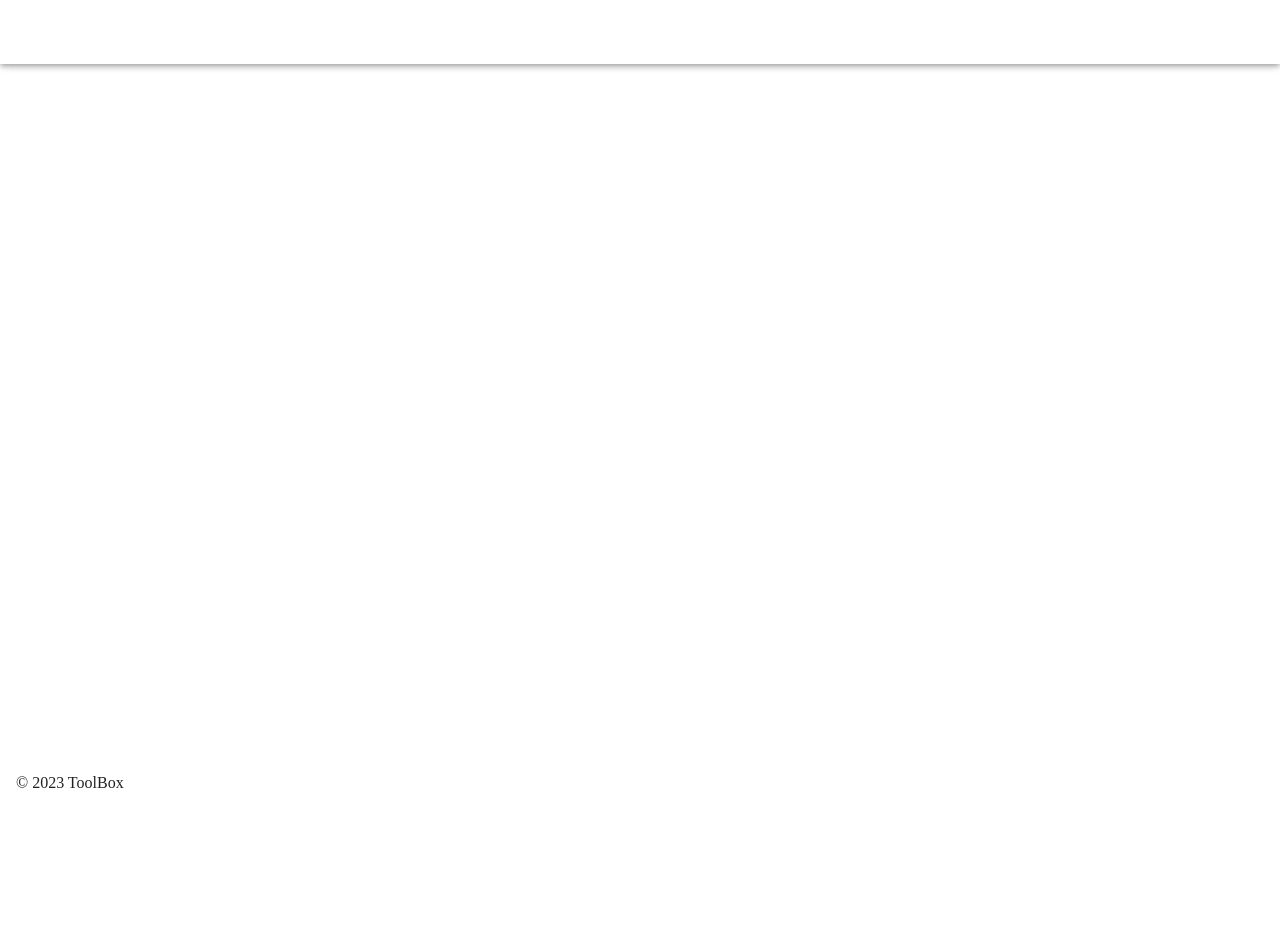
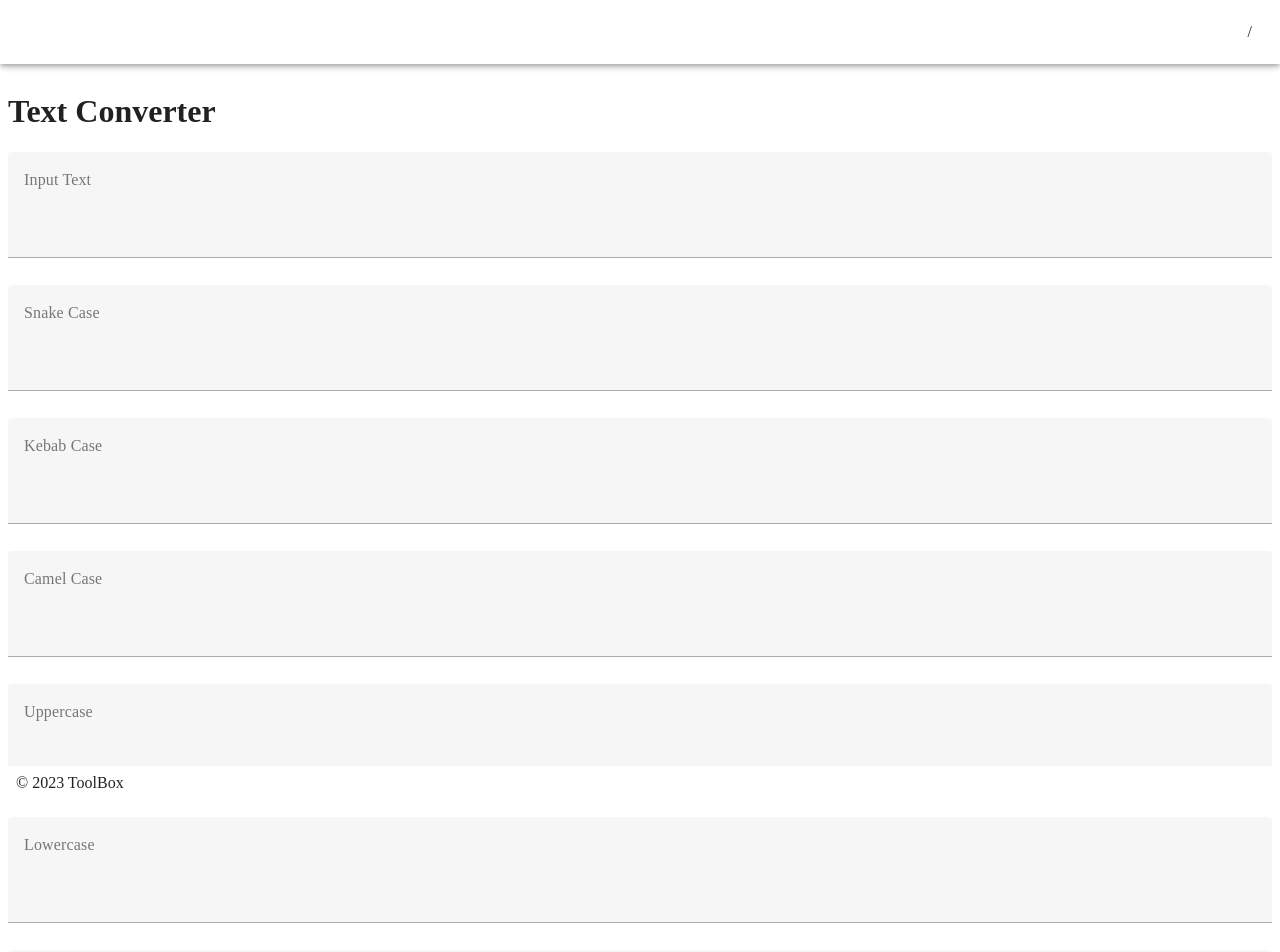
Before and after one commit to foresukecom/toolbox, a Vue app: page /text-case-converter in a window 1280 px wide. Before the commit this address had no page. Shown: the top 952 px of the page. Before the commit the page ends 816 px from the top, so only its background shows below. Built offline with nearby package versions, Linux system fonts and the light colour scheme.

Commit message:
feat: テキストケース変換実装

```diff
--- a/src/components/Header.vue
+++ b/src/components/Header.vue
@@ -24,6 +24,7 @@ export default {
         { path: '/text-hash', text: 'テキストハッシュ' },
         { path: '/video-to-gif', text: 'ビデオからGIFへ' },
         { path: '/json-formatter', text: 'JSON整形' },
+        { path: '/text-case-converter', text: 'テキストケース変換' },
       ];
 
       const currentPage = pages.find(page => page.path === route.path);
--- a/src/router/index.js
+++ b/src/router/index.js
@@ -4,6 +4,7 @@ import ClientInfo from '../views/ClientInfo.vue';
 import TextHash from '../views/TextHash.vue';
 import VideoToGif from '../views/VideoToGif.vue';
 import JsonFormatter from '../views/JsonFormatter.vue';
+import TextCaseConverter from '../views/TextCaseConverter.vue';
 
 const routes = [
   {
@@ -31,6 +32,11 @@ const routes = [
     name: "json-formatter",
     component: JsonFormatter,
   },
+    {
+    path: "/text-case-converter",
+    name: "text-case-converter",
+    component: TextCaseConverter,
+  },
 ];
 
 const router = createRouter({
--- a/src/views/HomePage.vue
+++ b/src/views/HomePage.vue
@@ -32,10 +32,15 @@ export default {
           image: 'https://via.placeholder.com/200',
           route: 'video-to-gif',
         },
-       {
+        {
           title: 'json整形',
           image: 'https://via.placeholder.com/200',
           route: 'json-formatter',
+        },
+        {
+          title: 'テキストケース変換',
+          image: 'https://via.placeholder.com/200',
+          route: 'text-case-converter',
         },
       ],
     };
--- /dev/null
+++ b/src/views/TextCaseConverter.vue
@@ -0,0 +1,50 @@
+<template>
+  <div>
+    <h1>Text Converter</h1>
+    <v-textarea label="Input Text" v-model="inputText" @input="convertText"></v-textarea>
+    <v-textarea label="Snake Case" readonly v-model="snakeCase"></v-textarea>
+    <v-textarea label="Kebab Case" readonly v-model="kebabCase"></v-textarea>
+    <v-textarea label="Camel Case" readonly v-model="camelCase"></v-textarea>
+    <v-textarea label="Uppercase" readonly v-model="upperCase"></v-textarea>
+    <v-textarea label="Lowercase" readonly v-model="lowerCase"></v-textarea>
+    <v-textarea label="Inverted Case" readonly v-model="invertedCase"></v-textarea>
+  </div>
+</template>
+
+<script>
+export default {
+  data() {
+    return {
+      inputText: '',
+      snakeCase: '',
+      kebabCase: '',
+      camelCase: '',
+      upperCase: '',
+      lowerCase: '',
+      invertedCase: ''
+    };
+  },
+  methods: {
+    convertText() {
+      this.snakeCase = this.toSnakeCase(this.inputText);
+      this.kebabCase = this.toKebabCase(this.inputText);
+      this.camelCase = this.toCamelCase(this.inputText);
+      this.upperCase = this.inputText.toUpperCase();
+      this.lowerCase = this.inputText.toLowerCase();
+      this.invertedCase = this.invertCase(this.inputText);
+    },
+    toSnakeCase(str) {
+      return str.replace(/([a-z])([A-Z])/g, '$1_$2').replace(/[\s-]+/g, '_').toLowerCase();
+    },
+    toKebabCase(str) {
+      return str.replace(/([a-z])([A-Z])/g, '$1-$2').replace(/[\s_]+/g, '-').toLowerCase();
+    },
+    toCamelCase(str) {
+      return str.replace(/[-_\s]+(.)?/g, (match, c) => (c ? c.toUpperCase() : ''));
+    },
+    invertCase(str) {
+      return str.split('').map(c => (c === c.toUpperCase() ? c.toLowerCase() : c.toUpperCase())).join('');
+    }
+  }
+};
+</script>
```
